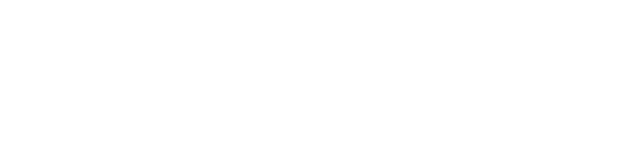
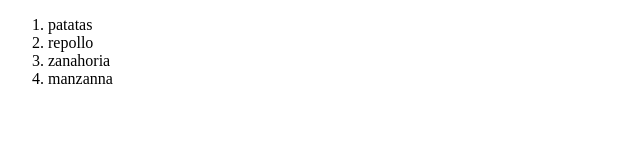
Before and after one commit to PabloRg24/git_test, a plain HTML site: page index.html in a window 1280 px wide. Shown: the whole page, without its empty margins (0-640 px from the left). Drawn offline with Linux system fonts and the light colour scheme.

Commit message:
añadiendo listas al html

```diff
--- a/index.html
+++ b/index.html
@@ -6,6 +6,12 @@
     <title>PAGINA_PRUEBA</title>
 </head>
 <body>
+    <ol>
+        <li>patatas</li>
+        <li>repollo</li>
+        <li>zanahoria</li>
+        <li>manzanna</li>
+    </ol>
 
 </body>
 </html>
```
